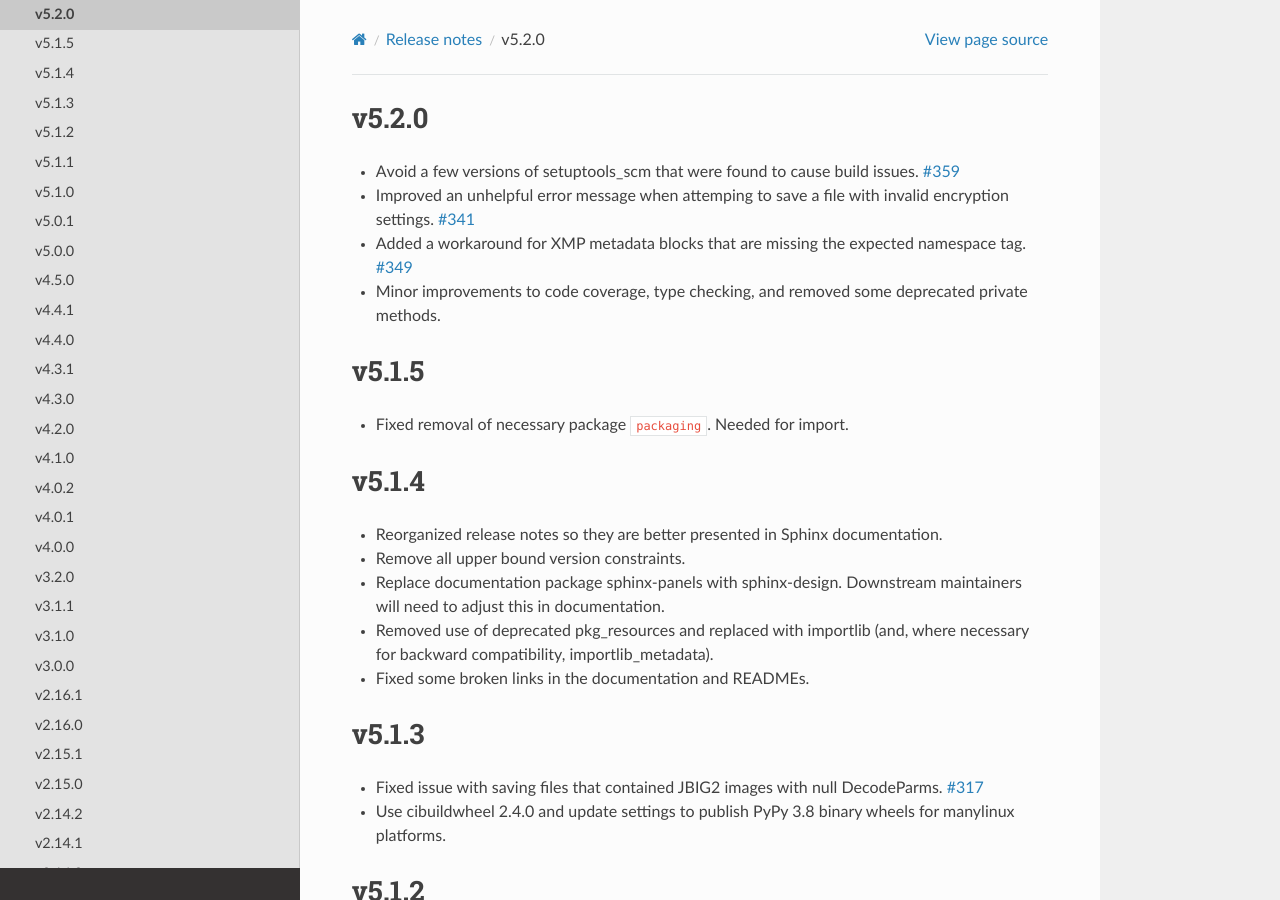
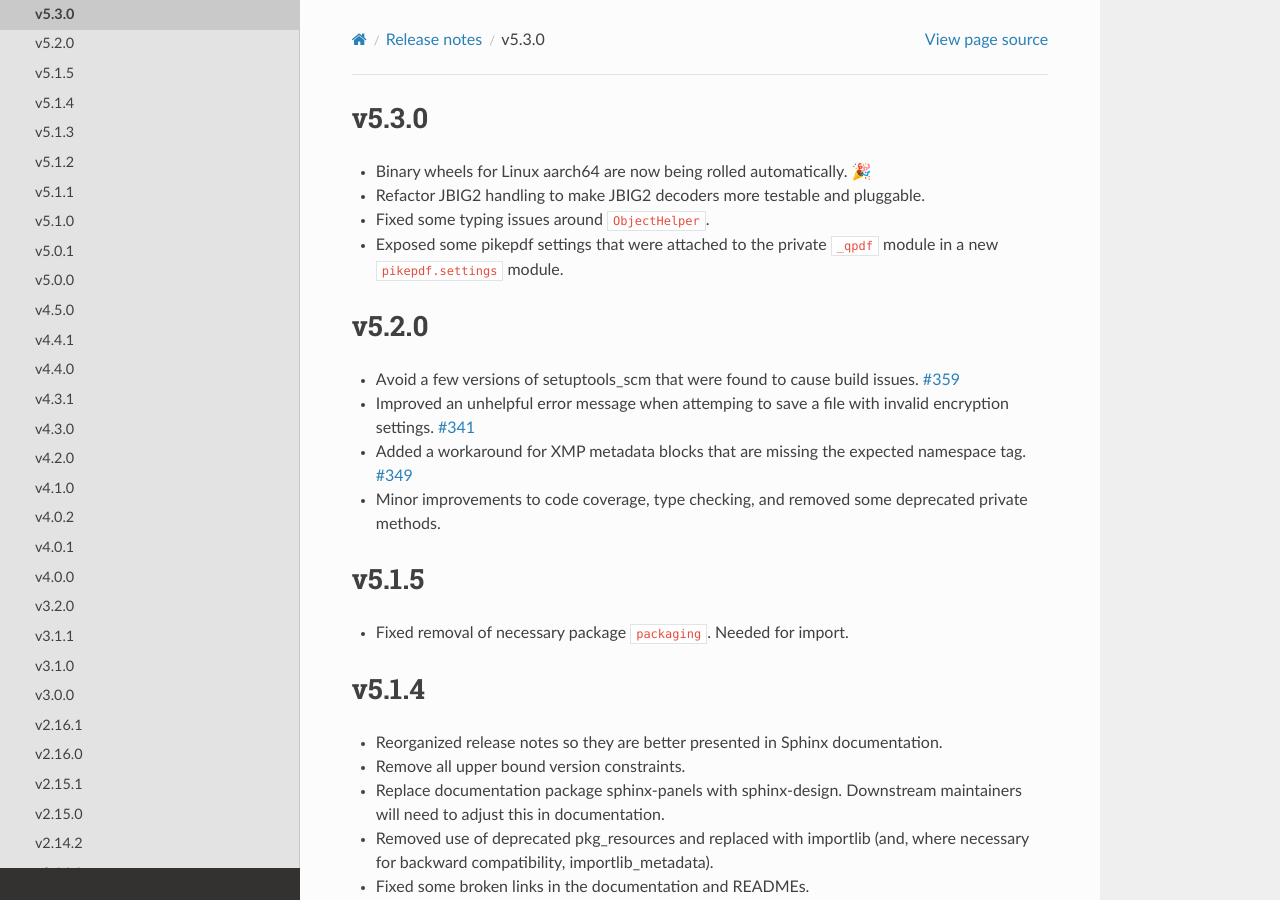
Before and after one commit to pikepdf/pikepdf, a Sphinx documentation site: the page built from docs/releasenotes/version5.rst, in a window 1280 px wide and 900 px high. Built offline with Sphinx 7.4.7 and the Read the Docs theme 2.0.0, drawn with Linux system fonts in a browser that asks for light colours; the version number could not be read and is left out.

Commit message:
v5.3.0 release notes

```diff
--- a/docs/releasenotes/version5.rst
+++ b/docs/releasenotes/version5.rst
@@ -1,3 +1,12 @@
+v5.3.0
+======
+
+-  Binary wheels for Linux aarch64 are now being rolled automatically. 🎉
+-  Refactor JBIG2 handling to make JBIG2 decoders more testable and pluggable.
+-  Fixed some typing issues around ``ObjectHelper``.
+-  Exposed some pikepdf settings that were attached to the private ``_qpdf`` module
+   in a new ``pikepdf.settings`` module.
+
 v5.2.0
 ======
 
```
